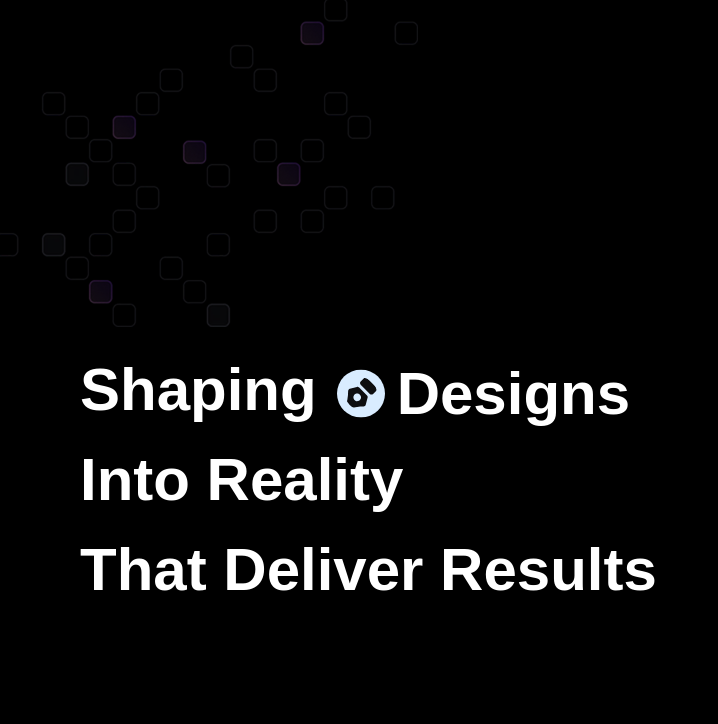
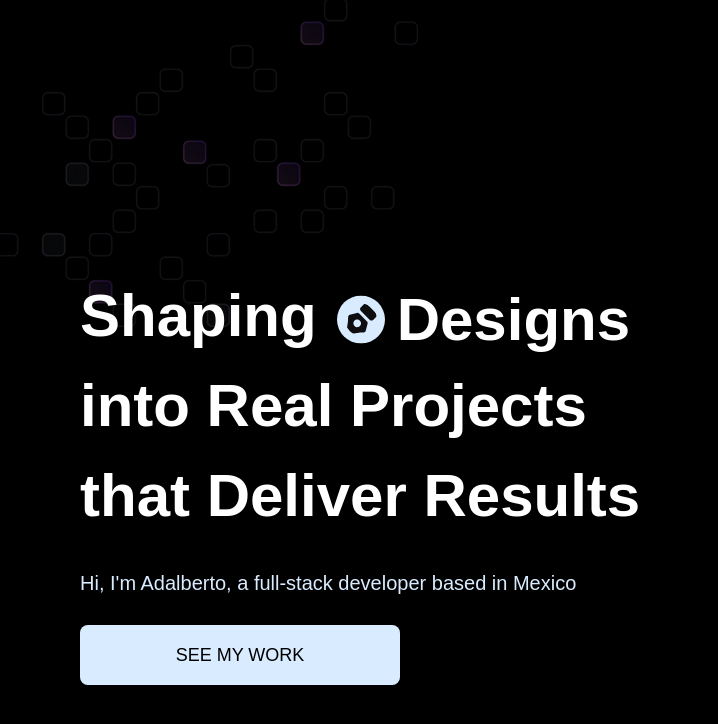
Before and after one commit to Ample1827/Portfolio.github.io, a React (Vite) app: page / in a window 1280 px wide. Shown: the top 724 px of the page, without its empty margins (0-718 px from the left). Built offline with nearby package versions, Linux system fonts and the light colour scheme; a web font is replaced by a local one.

Commit message:
hero.jsx and button.jsx

```diff
--- /dev/null
+++ b/src/coponents/Button.jsx
@@ -0,0 +1,16 @@
+
+export const Button = ({text, className, id}) => {
+  return (
+    <a className={`${className ?? ""} cta-wrapper`}>
+        <div className="cta-button group">
+        <div className="bg-circle" />
+        <p className="text">{text}</p>
+        <div className="arrow-wrapper">
+          <img src="/images/arrow-down.svg" alt="arrow" />
+        </div>
+      </div>
+    </a>
+  )
+}
+
+export default Button
--- /dev/null
+++ b/src/coponents/HeroModels/HeroExperience.jsx
@@ -0,0 +1,11 @@
+import React from 'react'
+
+const HeroExperience = () => {
+  return (
+    <div>
+
+    </div>
+  )
+}
+
+export default HeroExperience
--- a/src/index.css
+++ b/src/index.css
@@ -305,7 +305,7 @@
     }
 
     p {
-      @apply text-center md:text-start;
+      @apply text-center md:text-start cursor-pointer;
     }
 
     .socials {
--- a/src/sections/Hero.jsx
+++ b/src/sections/Hero.jsx
@@ -1,23 +1,29 @@
 import { words} from '../constants/index.js'
+import Button from '../coponents/Button.jsx'
+import HeroExperience from '../coponents/HeroModels/HeroExperience.jsx'
 
 
 const Hero = () => {
   return (
     <section id="hero" className="relative overflow-hidden">
       <div className="absolute top-0 left-0 z-10">
-            <img src="/images/bg.png" alt="background"/>
+        <img src="/images/bg.png" alt="" />
       </div>
 
       <div className="hero-layout">
-            {/*LEFT: HERO CONTENT*/}
+        {/* LEFT: Hero Content */}
         <header className="flex flex-col justify-center md:w-full w-screen md:px-20 px-5">
-                <div className="felx felx-col gap-7">
+          <div className="flex flex-col gap-7">
             <div className="hero-text">
-                        <h1>Shaping
+              <h1>
+                Shaping
                 <span className="slide">
                   <span className="wrapper">
-                                    {words.map((word) => (
-                                        <span key={word.text} className="flex items-center md:gap-3 gap-1 pb-2">
+                    {words.map((word, index) => (
+                      <span
+                        key={index}
+                        className="flex items-center md:gap-3 gap-1 pb-2"
+                      >
                         <img
                           src={word.imgPath}
                           alt="person"
@@ -29,12 +35,28 @@
                   </span>
                 </span>
               </h1>
-                        <h1>Into Reality</h1>
-                        <h1>That Deliver Results</h1>
+              <h1>into Real Projects</h1>
+              <h1>that Deliver Results</h1>
             </div>
+
+            <p className="text-white-50 md:text-xl relative z-10 pointer-events-none">
+              Hi, I'm Adalberto, a full-stack developer based in Mexico
+            </p>
+
+            <Button
+              text="See My Work"
+              className="md:w-80 md:h-16 w-60 h-12"
+              id="counter"
+            />
           </div>
         </header>
-            {/*RIGHT: 3D MODEL*/}
+
+        {/* RIGHT: 3D Model or Visual */}
+        <figure>
+          <div className="hero-3d-layout">
+            <HeroExperience />
+          </div>
+        </figure>
       </div>
     </section>
   )
```
Lines whose indentation alone changed are shown as unchanged.
